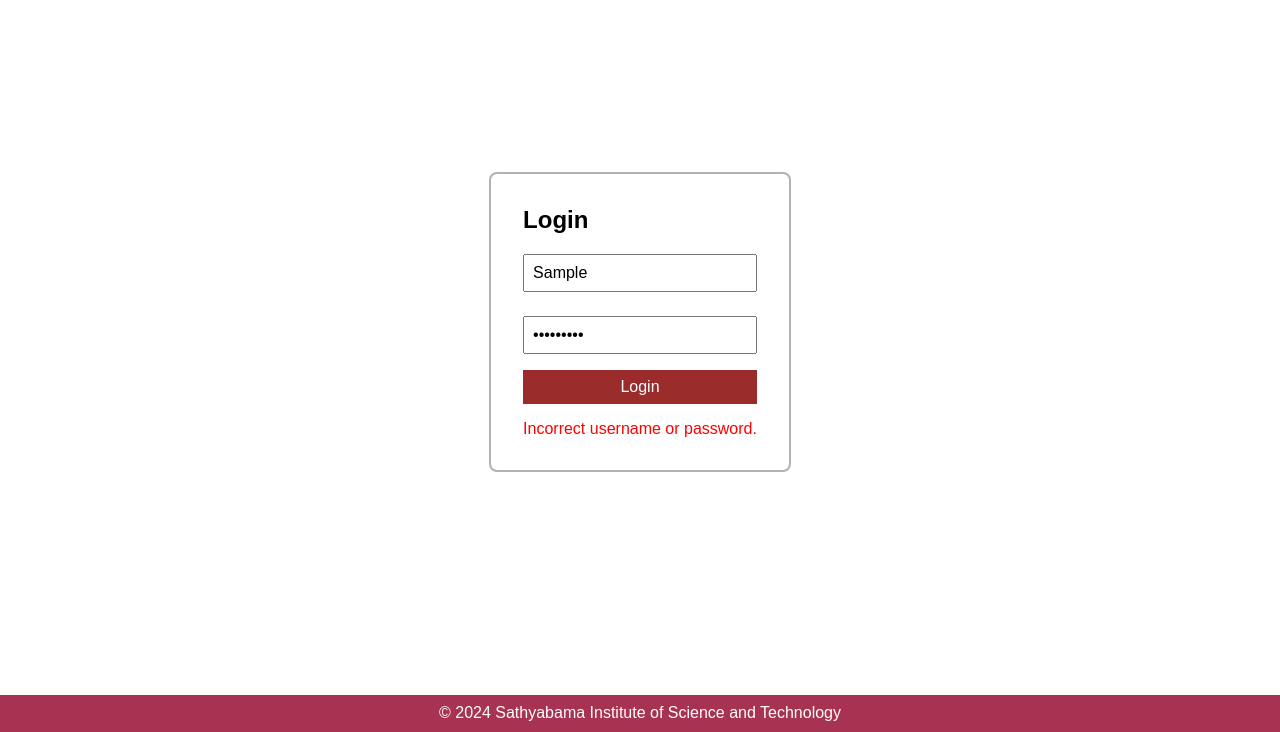
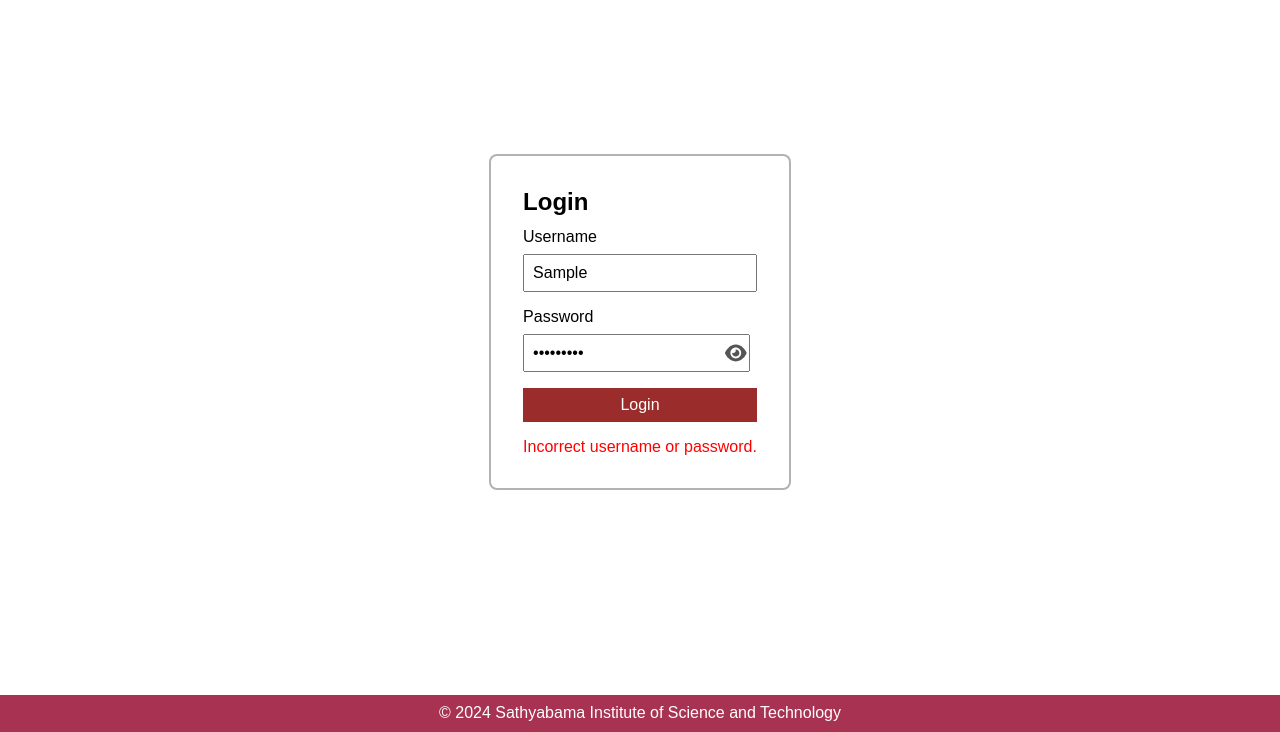
Before and after one commit to ramakrishna7781/disciplineForumMongoDB, a plain HTML site: page public/facultyLogin.html in a window 1280 px wide. Both pictures are taken after typing "Sample", "Sample123" into the empty fields and a click on the button "Login". Shown: the part 68-800 px from the top of the page. Drawn offline with Linux system fonts and the light colour scheme; no server answers.

Commit message:
added password visibility

```diff
--- a/public/facultyLogin.html
+++ b/public/facultyLogin.html
@@ -96,6 +96,25 @@
             height: 40px;
         }
 
+        /* Container for password input and eye icon */
+        .password-container {
+            position: relative;
+            width: 100%;
+        }
+
+        /* Style the eye icon inside the password input */
+        .eye-icon {
+            position: absolute;
+            right: 10px;
+            bottom: 30%;
+            transform: translateY(-50%);
+            font-size: 1.2rem;
+            color: #555;
+            cursor: pointer;
+            display: none; /* Initially hidden */
+        }
+
+
     </style>
 </head>
 <body>
@@ -107,10 +126,13 @@
     <section id="login-form">
         <h2>Login</h2>
         <form id="login-form" onsubmit="login(event)">
-            <label for="username"></label>
+            <label for="username">Username</label>
             <input type="text" id="username" placeholder="Username" name="username" required>
-            <label for="password"></label>
-            <input type="password" id="password" placeholder="Password" name="password" required>
+            <label for="password">Password</label>
+            <div class="password-container">
+                <input type="password" id="password" placeholder="Password" name="password" required oninput="toggleEyeIcon()">
+                <i class="fas fa-eye eye-icon" id="toggle-password" onclick="togglePassword()"></i>
+            </div>
             <button type="submit">Login</button>
             <p id="login-error" style="color: red; display: none;">Incorrect username or password.</p>
         </form>
@@ -159,6 +181,34 @@
             });
     }
 
+    // Function to toggle password visibility
+    function togglePassword() {
+        const passwordField = document.getElementById('password');
+        const eyeIcon = document.getElementById('toggle-password');
+
+        if (passwordField.type === 'password') {
+            passwordField.type = 'text';
+            eyeIcon.classList.remove('fa-eye');
+            eyeIcon.classList.add('fa-eye-slash');
+        } else {
+            passwordField.type = 'password';
+            eyeIcon.classList.remove('fa-eye-slash');
+            eyeIcon.classList.add('fa-eye');
+        }
+    }
+
+    // Show eye icon when the user types in the password field
+    function toggleEyeIcon() {
+        const passwordField = document.getElementById('password');
+        const eyeIcon = document.getElementById('toggle-password');
+
+        if (passwordField.value.length > 0) {
+            eyeIcon.style.display = 'block'; // Show the eye icon
+        } else {
+            eyeIcon.style.display = 'none'; // Hide the eye icon if field is empty
+        }
+    }
+
     // Refresh page when hit back
     window.addEventListener("pageshow", function (event) {
         var historyTraversal = event.persisted,
@@ -177,5 +227,9 @@
         }
     });
 </script>
+
+<!-- Include Font Awesome for the eye icon -->
+<script src="https://cdnjs.cloudflare.com/ajax/libs/font-awesome/6.0.0-beta3/js/all.min.js"></script>
+
 </body>
 </html>
```
